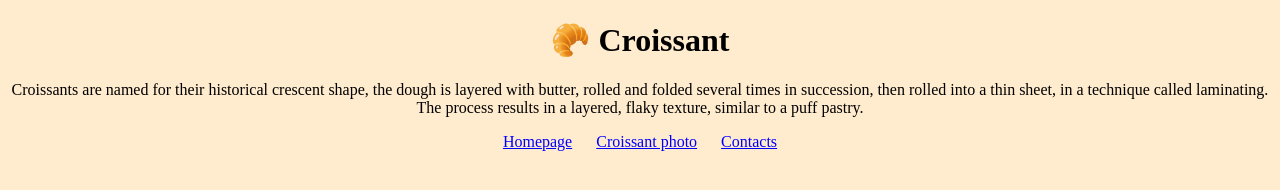
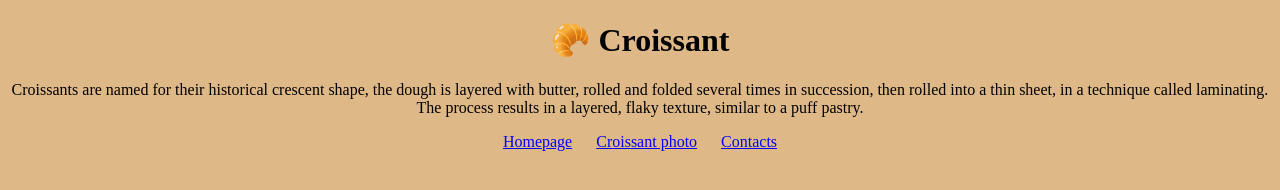
Before and after one commit to higidamah/croissant-app, a plain HTML site: page index.html in a window 1280 px wide. Drawn offline with Linux system fonts and the light colour scheme.

Commit message:
changed the background colour

```diff
--- a/css/styles.css
+++ b/css/styles.css
@@ -1,5 +1,5 @@
 body {
-  background: blanchedalmond;
+  background: burlywood;
 }
 h1,
 p,
```
